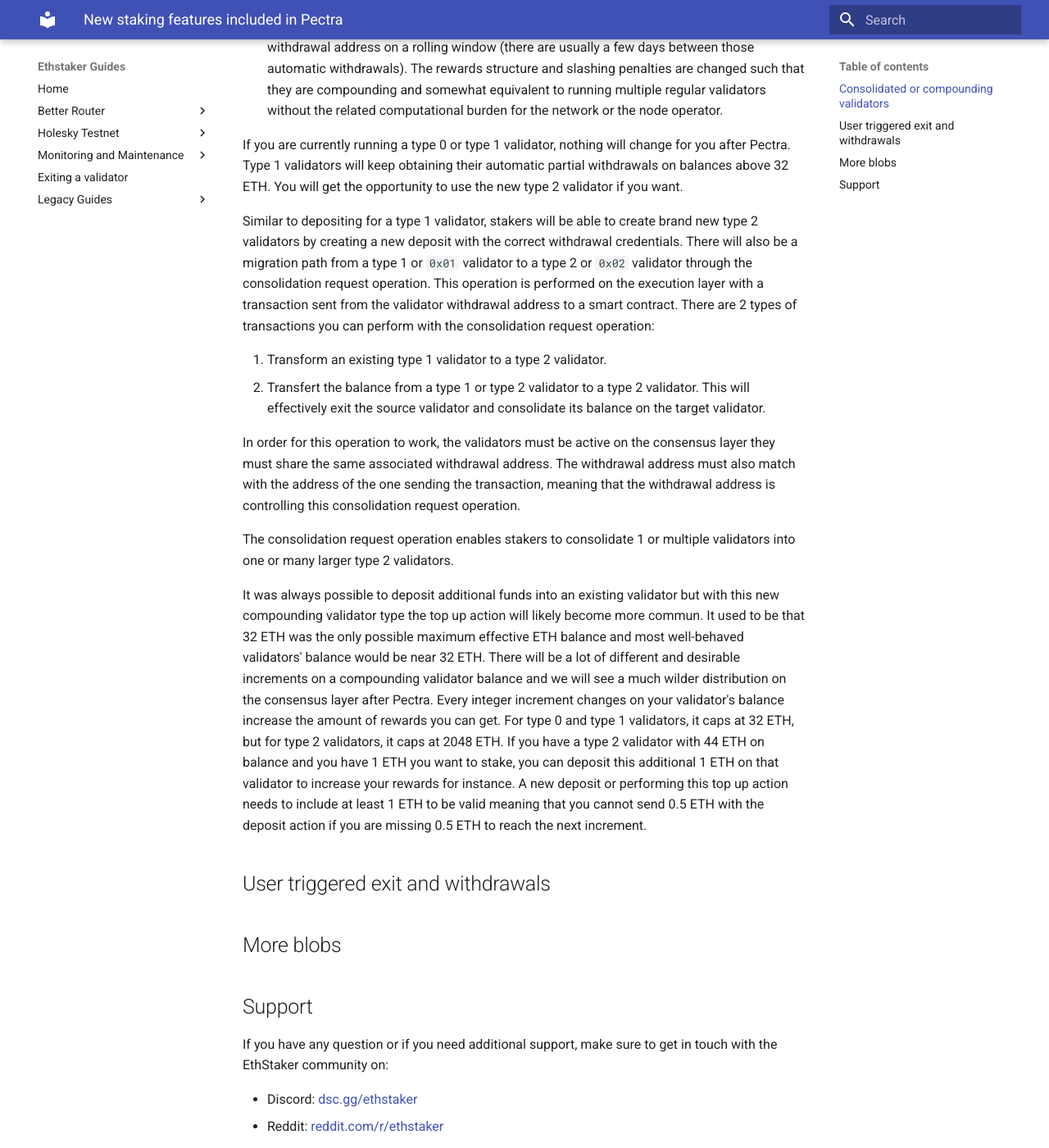
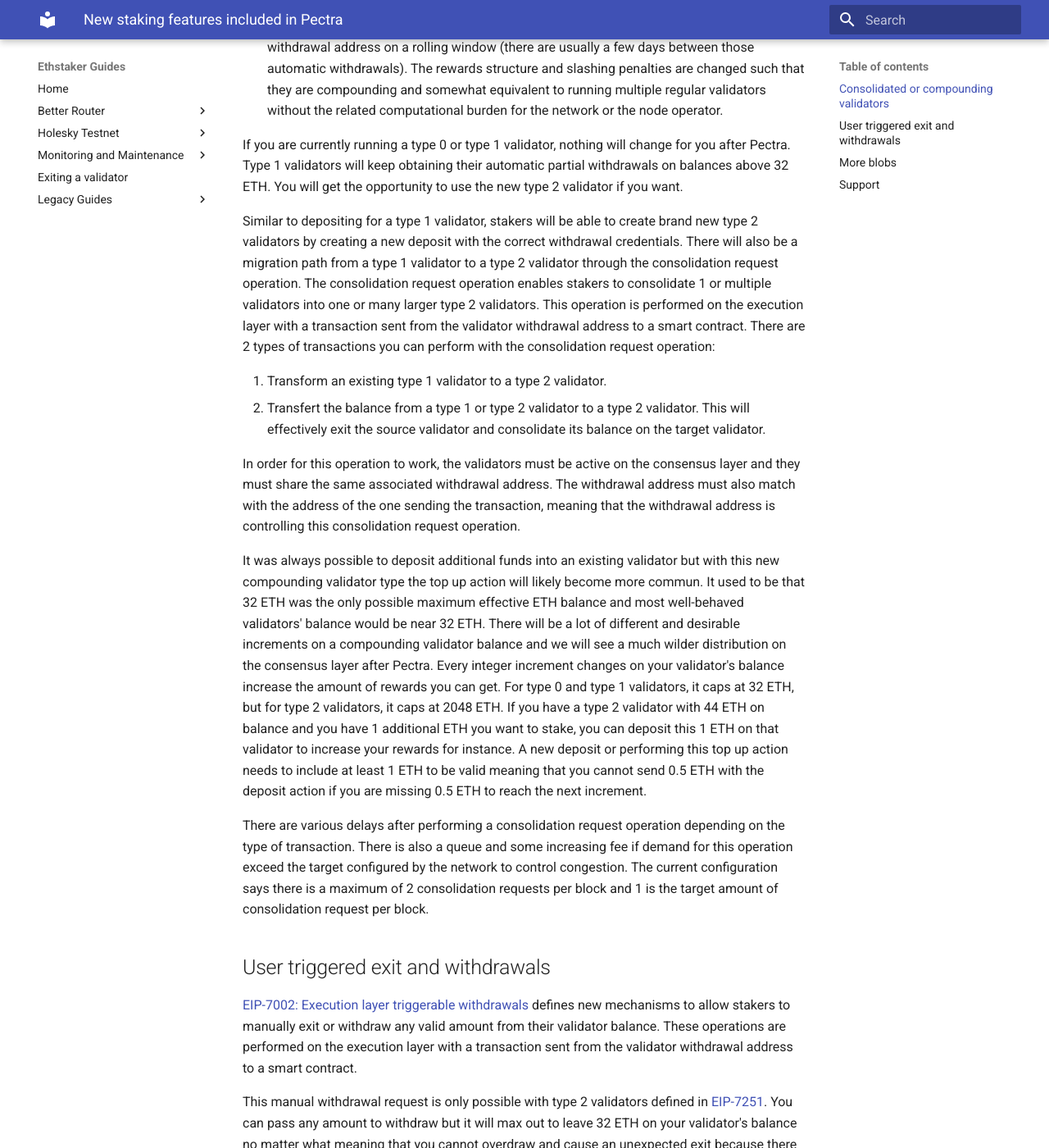
Before and after one commit to eth-educators/ethstaker-guides, an MkDocs documentation site: the page built from docs/pectra-features.md, in a window 1280 px wide and 1400 px high, scrolled down 769 px. Shown: the whole window at 82% size. Built offline with MkDocs 1.6.1 and Material for MkDocs 9.7.7, drawn with Linux system fonts in a browser that asks for light colours; some of the changed text lies outside the part shown.

Commit message:
Minor tweaks and EIP-7002 section

```diff
--- a/docs/pectra-features.md
+++ b/docs/pectra-features.md
@@ -6,24 +6,34 @@
 
 [EIP-7251: Increase the MAX_EFFECTIVE_BALANCE](https://eips.ethereum.org/EIPS/eip-7251) defines a new type of validator that I will call a consolidated or compounding validator. It enables stakers to earn compounding rewards on a single validator that can have up to 2048 effective ETH on its balance. It can be refered to as a type 2 or `0x02` validator, with `0x02` being the first 2 bytes of its withdrawal credential. We were used to only having type 0 or `0x00` validators and type 1 or `0x01` validators before. Here are all the different validator types we will have after Pectra:
 
-- Type 0 or `0x00`: A regular validator without a withdrawal address. It can also be called a *BLS* or *locked* validator. Its balance keeps increasing after each successful duty performed without anywhere to go until there is a withdrawal address added with the BLS to execution change operation. Peforming this BLS to execution change operation will transform it into a type 1 or `0x01` validator.
+- Type 0 or `0x00`: A regular validator without a withdrawal address. It can also be called a *BLS* or *locked* validator. Its balance keeps increasing after each successful duty performed without anywhere to go until there is a withdrawal address added with the BLS to execution change operation. Peforming this BLS to execution change operation will transform it into a type 1 validator.
 - Type 1 or `0x01`: A regular validator with a withdrawal address. Its balance is maxed at 32 ETH after which an automatic partial withdrawal will send any excess balance to the withdrawal address on a rolling window (there are usually a few days between those automatic withdrawals).
 - Type 2 or `0x02`: A compounding validator with a withdrawal address. Its balance is maxed at 2048 ETH after which an automatic partial withdrawal will send any excess balance to the withdrawal address on a rolling window (there are usually a few days between those automatic withdrawals). The rewards structure and slashing penalties are changed such that they are compounding and somewhat equivalent to running multiple regular validators without the related computational burden for the network or the node operator.
 
 If you are currently running a type 0 or type 1 validator, nothing will change for you after Pectra. Type 1 validators will keep obtaining their automatic partial withdrawals on balances above 32 ETH. You will get the opportunity to use the new type 2 validator if you want.
 
-Similar to depositing for a type 1 validator, stakers will be able to create brand new type 2 validators by creating a new deposit with the correct withdrawal credentials. There will also be a migration path from a type 1 or `0x01` validator to a type 2 or `0x02` validator through the consolidation request operation. This operation is performed on the execution layer with a transaction sent from the validator withdrawal address to a smart contract. There are 2 types of transactions you can perform with the consolidation request operation:
+Similar to depositing for a type 1 validator, stakers will be able to create brand new type 2 validators by creating a new deposit with the correct withdrawal credentials. There will also be a migration path from a type 1 validator to a type 2 validator through the consolidation request operation. The consolidation request operation enables stakers to consolidate 1 or multiple validators into one or many larger type 2 validators. This operation is performed on the execution layer with a transaction sent from the validator withdrawal address to a smart contract. There are 2 types of transactions you can perform with the consolidation request operation:
 
 1. Transform an existing type 1 validator to a type 2 validator.
 2. Transfert the balance from a type 1 or type 2 validator to a type 2 validator. This will effectively exit the source validator and consolidate its balance on the target validator.
 
-In order for this operation to work, the validators must be active on the consensus layer they must share the same associated withdrawal address. The withdrawal address must also match with the address of the one sending the transaction, meaning that the withdrawal address is controlling this consolidation request operation.
+In order for this operation to work, the validators must be active on the consensus layer and they must share the same associated withdrawal address. The withdrawal address must also match with the address of the one sending the transaction, meaning that the withdrawal address is controlling this consolidation request operation.
 
-The consolidation request operation enables stakers to consolidate 1 or multiple validators into one or many larger type 2 validators.
+It was always possible to deposit additional funds into an existing validator but with this new compounding validator type the top up action will likely become more commun. It used to be that 32 ETH was the only possible maximum effective ETH balance and most well-behaved validators' balance would be near 32 ETH. There will be a lot of different and desirable increments on a compounding validator balance and we will see a much wilder distribution on the consensus layer after Pectra. Every integer increment changes on your validator's balance increase the amount of rewards you can get. For type 0 and type 1 validators, it caps at 32 ETH, but for type 2 validators, it caps at 2048 ETH. If you have a type 2 validator with 44 ETH on balance and you have 1 additional ETH you want to stake, you can deposit this 1 ETH on that validator to increase your rewards for instance. A new deposit or performing this top up action needs to include at least 1 ETH to be valid meaning that you cannot send 0.5 ETH with the deposit action if you are missing 0.5 ETH to reach the next increment.
 
-It was always possible to deposit additional funds into an existing validator but with this new compounding validator type the top up action will likely become more commun. It used to be that 32 ETH was the only possible maximum effective ETH balance and most well-behaved validators' balance would be near 32 ETH. There will be a lot of different and desirable increments on a compounding validator balance and we will see a much wilder distribution on the consensus layer after Pectra. Every integer increment changes on your validator's balance increase the amount of rewards you can get. For type 0 and type 1 validators, it caps at 32 ETH, but for type 2 validators, it caps at 2048 ETH. If you have a type 2 validator with 44 ETH on balance and you have 1 ETH you want to stake, you can deposit this additional 1 ETH on that validator to increase your rewards for instance. A new deposit or performing this top up action needs to include at least 1 ETH to be valid meaning that you cannot send 0.5 ETH with the deposit action if you are missing 0.5 ETH to reach the next increment.
+There are various delays after performing a consolidation request operation depending on the type of transaction. There is also a queue and some increasing fee if demand for this operation exceed the target configured by the network to control congestion. The current configuration says there is a maximum of 2 consolidation requests per block and 1 is the target amount of consolidation request per block.
 
 ## User triggered exit and withdrawals
+
+[EIP-7002: Execution layer triggerable withdrawals](https://eips.ethereum.org/EIPS/eip-7002) defines new mechanisms to allow stakers to manually exit or withdraw any valid amount from their validator balance. These operations are performed on the execution layer with a transaction sent from the validator withdrawal address to a smart contract.
+
+This manual withdrawal request is only possible with type 2 validators defined in [EIP-7251](#consolidated-or-compounding-validators). You can pass any amount to withdraw but it will max out to leave 32 ETH on your validator's balance no matter what meaning that you cannot overdraw and cause an unexpected exit because there isn't enough ETH left after withdrawal on your validator's balance.
+
+This manual exit request is possible for type 1 or type 2 validators. When asked for, a validator exited in this way will be exited in a similar way as the voluntary exit performed on the consensus layer. As a reminder, performing a voluntary exit on the consensus layer is free while you will need to pay for gas and the queue fee for performing a manual exit request with this mechanism.
+
+In order for these requests to work, the validator must be active on the consensus layer. The withdrawal address must also match with the address of the one sending the transaction, meaning that the withdrawal address is controlling these requests.
+
+There are various delays after performing an exit or a withdraw with this new mechanism. There is also a queue and some increasing fee if demand for this operation exceed the target configured by the network to control congestion. The current configuration says there is a maximum of 16 exit or withdrawal requests per block and 2 is the target amount of exit or withdrawal requests per block.
 
 ## More blobs
 
```
